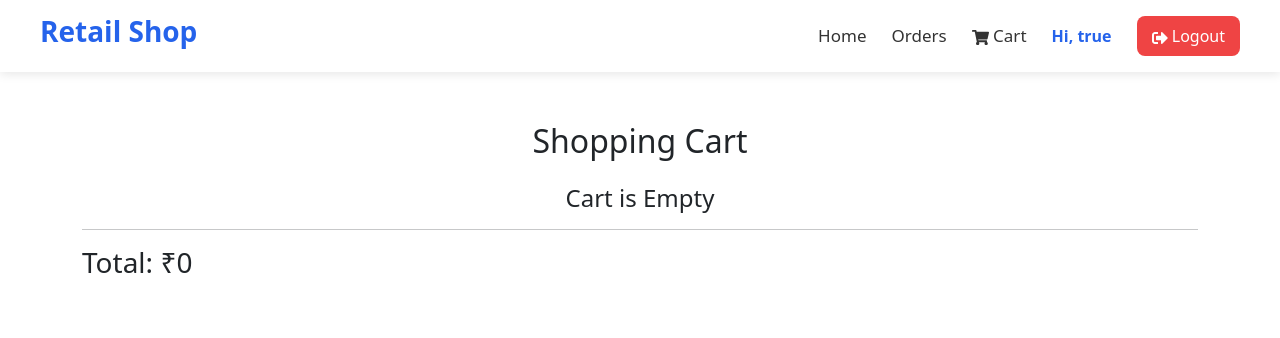
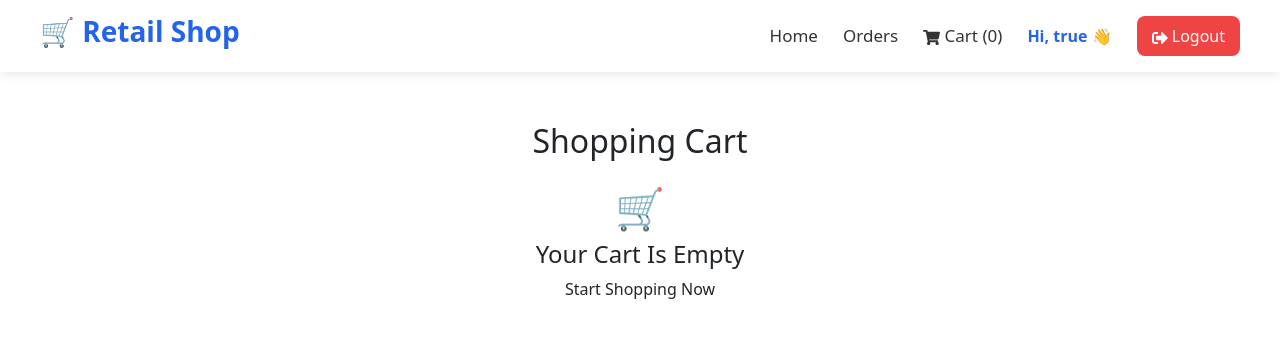
Before and after one commit to 21A91A05H3/Retail_POSsystem_project, a React (Create React App) app in the folder userfrontend/: page /cart in a window 1280 px wide. Shown: the top 338 px of the page. Built offline with nearby package versions, Linux system fonts and the light colour scheme; sample sign-in values are in the browser's storage.

Commit message:
updations for better UI

```diff
--- a/userfrontend/src/components/Navbar/navbar.js
+++ b/userfrontend/src/components/Navbar/navbar.js
@@ -15,52 +15,37 @@ import {
 
 function Navbar() {
 
-  const navigate =
-    useNavigate();
+  const navigate = useNavigate();
 
   const isLoggedIn =
-    localStorage.getItem(
-      "isLoggedIn"
-    );
+    localStorage.getItem("isLoggedIn");
 
   const loggedInUser =
-    localStorage.getItem(
-      "loggedInUser"
-    );
+    localStorage.getItem("loggedInUser");
+
+  const cartItems =
+    JSON.parse(
+      localStorage.getItem("cart")
+    ) || [];
+
+  const cartCount = cartItems.reduce(
+    (total, item) => total + item.quantity,
+    0
+  );
 
   const handleLogout = () => {
 
-    const confirmLogout =
-
+    if (
       window.confirm(
         "Are you sure you want to logout?"
-      );
+      )
+    ) {
 
-    if(confirmLogout){
-
-      localStorage.removeItem(
-        "isLoggedIn"
-      );
-
-      localStorage.removeItem(
-        "loggedInUser"
-      );
-
-      localStorage.removeItem(
-        "token"
-      );
-
-      localStorage.removeItem(
-        "userData"
-      );
-
-      localStorage.removeItem(
-        "cart"
-      );
-
-      alert(
-        "Logged Out Successfully"
-      );
+      localStorage.removeItem("isLoggedIn");
+      localStorage.removeItem("loggedInUser");
+      localStorage.removeItem("token");
+      localStorage.removeItem("userData");
+      localStorage.removeItem("cart");
 
       navigate("/login");
     }
@@ -70,110 +55,64 @@ function Navbar() {
 
     <nav className="custom-navbar">
 
-      <h2 className="logo">
-
-        Retail Shop
-
+      <h2
+        className="logo"
+        onClick={() => navigate("/home")}
+        style={{ cursor: "pointer" }}
+      >
+        🛒 Retail Shop
       </h2>
 
       <ul className="nav-links">
 
         <li>
-
-          <Link to="/home">
-
-            Home
-
-          </Link>
-
+          <Link to="/home">Home</Link>
         </li>
 
-        {
-          isLoggedIn && (
+        {isLoggedIn && (
+          <li>
+            <Link to="/orders">
+              Orders
+            </Link>
+          </li>
+        )}
 
-            <li>
+        {isLoggedIn && (
+          <li>
+            <Link to="/cart">
+              <FaShoppingCart />
+              {" "}
+              Cart ({cartCount})
+            </Link>
+          </li>
+        )}
 
-              <Link to="/orders">
-
-                Orders
-
-              </Link>
-
-            </li>
-          )
-        }
-
-        {
-          isLoggedIn && (
-
-            <li>
-
-              <Link to="/cart">
-
-                <FaShoppingCart />
-
-                {" "}
-
-                Cart
-
-              </Link>
-
-            </li>
-          )
-        }
-
-        {
-          isLoggedIn
-
-          ?
-
+        {isLoggedIn ? (
           <>
-
             <li className="user-name">
-
-              Hi,
-
-              {" "}
-
-              {loggedInUser}
-
+              Hi, {loggedInUser} 👋
             </li>
 
             <li>
-
               <button
                 className="logout-btn"
                 onClick={handleLogout}
               >
-
                 <FaSignOutAlt />
-
                 {" "}
-
                 Logout
-
               </button>
-
             </li>
-
           </>
-
-          :
-
+        ) : (
           <li>
-
             <Link to="/login">
-
               <FaUserCircle />
-
               {" "}
-
               Login
-
             </Link>
-
           </li>
-        }
+        )}
 
       </ul>
 
--- a/userfrontend/src/pages/Cart/cart.css
+++ b/userfrontend/src/pages/Cart/cart.css
@@ -77,3 +77,37 @@
     opacity: 1;
   }
 }
+
+
+.qty-controls{
+
+  display: flex;
+
+  align-items: center;
+
+  gap: 10px;
+
+  margin-top: 10px;
+}
+
+.qty-controls span{
+
+  font-weight: bold;
+
+  min-width: 20px;
+
+  text-align: center;
+}
+
+.cart-card{
+
+  box-shadow:
+    0 4px 12px rgba(0,0,0,0.08);
+
+  transition: 0.3s;
+}
+
+.cart-card:hover{
+
+  transform: translateY(-3px);
+}
--- a/userfrontend/src/pages/Cart/cart.js
+++ b/userfrontend/src/pages/Cart/cart.js
@@ -49,6 +49,78 @@ function Cart() {
     );
   };
 
+  const increaseQty = (id) => {
+
+    const updatedCart =
+
+      cartItems.map((item) =>
+
+        item._id === id
+
+        ?
+
+        {
+          ...item,
+          quantity:
+            item.quantity + 1
+        }
+
+        :
+
+        item
+      );
+
+    setCartItems(updatedCart);
+
+    localStorage.setItem(
+
+      "cart",
+
+      JSON.stringify(updatedCart)
+    );
+  };
+
+  const decreaseQty = (id) => {
+
+    const updatedCart =
+
+      cartItems.map((item) =>
+
+        item._id === id
+
+        ?
+
+        {
+          ...item,
+
+          quantity:
+
+            item.quantity > 1
+
+            ?
+
+            item.quantity - 1
+
+            :
+
+            1
+        }
+
+        :
+
+        item
+      );
+
+    setCartItems(updatedCart);
+
+    localStorage.setItem(
+
+      "cart",
+
+      JSON.stringify(updatedCart)
+    );
+  };
+
   const totalAmount =
 
     cartItems.reduce(
@@ -61,6 +133,14 @@ function Cart() {
 
       0
     );
+
+  const gst =
+
+    totalAmount * 0.18;
+
+  const finalAmount =
+
+    totalAmount + gst;
 
   const handleCheckout = async () => {
 
@@ -93,7 +173,8 @@ function Cart() {
         {
           customerName,
           products,
-          totalAmount
+          totalAmount:
+            finalAmount
         }
       );
 
@@ -137,14 +218,32 @@ function Cart() {
 
           ?
 
-          <h4 className="text-center">
+          <div className="text-center">
 
-            Cart is Empty
+            <h1>
+
+              🛒
+
+            </h1>
+
+            <h4>
+
+              Your Cart Is Empty
 
             </h4>
 
+            <p>
+
+              Start Shopping Now
+
+            </p>
+
+          </div>
+
           :
 
+          <>
+            {
               cartItems.map((item) => (
 
                 <div
@@ -166,15 +265,57 @@ function Cart() {
 
                     </p>
 
-                <p>
+                    <div className="qty-controls">
 
-                  Qty:
-                  {" "}
+                      <button
+                        className="btn btn-secondary btn-sm"
+
+                        onClick={() =>
+                          decreaseQty(
+                            item._id
+                          )
+                        }
+                      >
+
+                        -
+
+                      </button>
+
+                      <span>
+
                         {item.quantity}
 
-                </p>
+                      </span>
+
+                      <button
+                        className="btn btn-secondary btn-sm"
+
+                        onClick={() =>
+                          increaseQty(
+                            item._id
+                          )
+                        }
+                      >
+
+                        +
+
+                      </button>
 
                     </div>
+
+                  </div>
+
+                  <div>
+
+                    <h5>
+
+                      ₹
+                      {
+                        item.price *
+                        item.quantity
+                      }
+
+                    </h5>
 
                     <button
                       className="btn btn-danger"
@@ -191,24 +332,44 @@ function Cart() {
                     </button>
 
                   </div>
+
+                </div>
               ))
             }
 
             <hr />
 
+            <div className="cart-summary">
+
+              <h4>
+
+                Cart Summary
+
+              </h4>
+
+              <p>
+
+                Subtotal:
+                ₹{totalAmount.toFixed(2)}
+
+              </p>
+
+              <p>
+
+                GST (18%):
+                ₹{gst.toFixed(2)}
+
+              </p>
+
               <h3>
 
                 Total:
-          {" "}
-          ₹{totalAmount}
+                ₹{finalAmount.toFixed(2)}
 
               </h3>
 
-        {
-          cartItems.length > 0 && (
-
               <button
-              className="btn btn-success mt-3"
+                className="btn btn-success w-100 mt-3"
 
                 onClick={
                   handleCheckout
@@ -218,7 +379,10 @@ function Cart() {
                 Checkout
 
               </button>
-          )
+
+            </div>
+
+          </>
         }
 
         {
```
Lines whose indentation alone changed are shown as unchanged.
